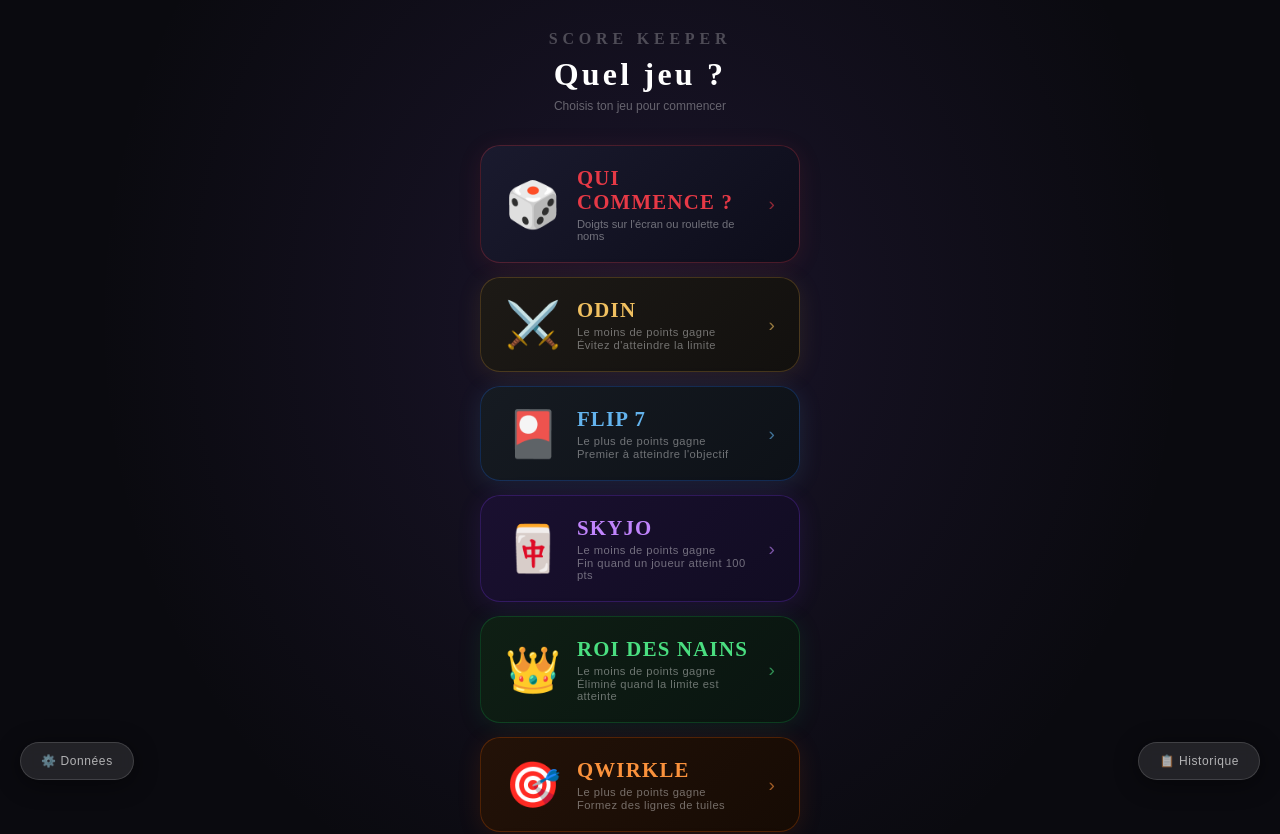
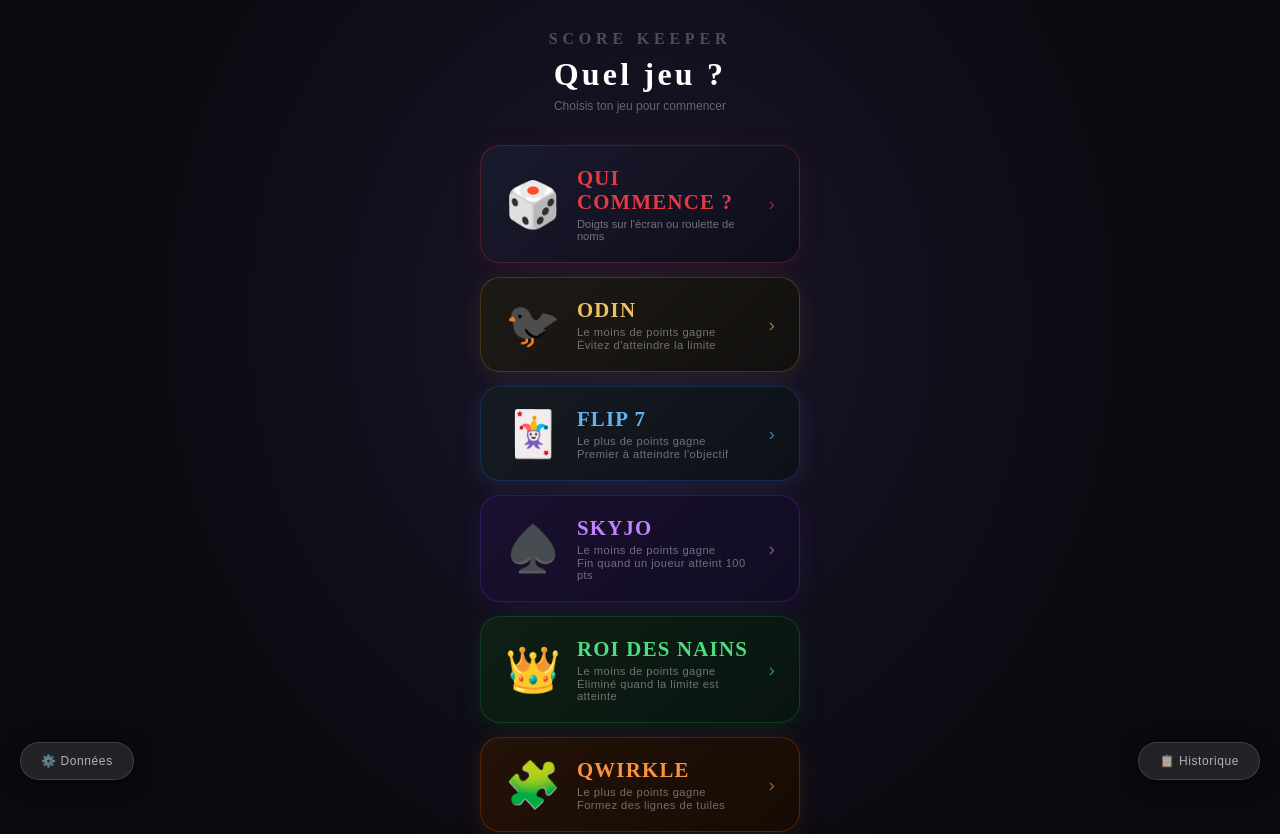
Before and after one commit to BadIndustries/Score-keeper, a React (Vite) app: page / in a window 1280 px wide. Shown: the top 834 px of the page. Built offline with nearby package versions, Linux system fonts and the light colour scheme.

Commit message:
chore: mise à jour des emojis — corbeau, blackjack, carte, tuile, Mars

```diff
--- a/src/games.config.js
+++ b/src/games.config.js
@@ -13,7 +13,7 @@
   odin: {
     key: KEY_ODIN,
     label: "Odin",
-    emoji: "\u2694\uFE0F",
+    emoji: "\u{1F426}‍⬛",
     color: "#c9933a",
     colorDim: "rgba(201,147,58,.12)",
     border: "#3a342c",
@@ -27,7 +27,7 @@
     btnColor: "#12100e",
     desc: "Le moins de points gagne\nÉvitez d'atteindre la limite",
     defaultLimit: 15,
-    limitLabel: "\u00C9limin\u00E9 \u00E0 partir de",
+    limitLabel: "Éliminé à partir de",
     limitMin: 5, limitMax: 50, limitStep: 1,
     goalKey: "limit",
     winMode: "lowest",
@@ -35,7 +35,7 @@
   flip7: {
     key: KEY_FLIP7,
     label: "Flip 7",
-    emoji: "\u{1F3B4}",
+    emoji: "\u{1F0CF}",
     color: "#1f6feb",
     colorDim: "rgba(99,179,237,.12)",
     border: "#21262d",
@@ -47,7 +47,7 @@
     accent: "#63b3ed",
     btnBg: "#1f6feb",
     btnColor: "#fff",
-    desc: "Le plus de points gagne\nPremier \u00E0 atteindre l'objectif",
+    desc: "Le plus de points gagne\nPremier à atteindre l'objectif",
     defaultLimit: 200,
     limitLabel: "Objectif de points",
     limitMin: 50, limitMax: 500, limitStep: 50,
@@ -57,7 +57,7 @@
   skyjo: {
     key: KEY_SKYJO,
     label: "Skyjo",
-    emoji: "\u{1F004}",
+    emoji: "♠️",
     color: "#7c3aed",
     colorDim: "rgba(124,58,237,.12)",
     border: "#2d1f4a",
@@ -71,7 +71,7 @@
     btnColor: "#fff",
     desc: "Le moins de points gagne\nFin quand un joueur atteint 100 pts",
     defaultLimit: 100,
-    limitLabel: "Fin de partie \u00E0",
+    limitLabel: "Fin de partie à",
     limitMin: 50, limitMax: 200, limitStep: 10,
     goalKey: "limit",
     winMode: "lowest",
@@ -92,9 +92,9 @@
     accent: "#4ade80",
     btnBg: "#16a34a",
     btnColor: "#091410",
-    desc: "Le moins de points gagne\n\u00C9limin\u00E9 quand la limite est atteinte",
+    desc: "Le moins de points gagne\nÉliminé quand la limite est atteinte",
     defaultLimit: 40,
-    limitLabel: "\u00C9limin\u00E9 \u00E0 partir de",
+    limitLabel: "Éliminé à partir de",
     limitMin: 10, limitMax: 100, limitStep: 5,
     goalKey: "limit",
     winMode: "lowest",
@@ -102,7 +102,7 @@
   qwirkle: {
     key: KEY_QWIRKLE,
     label: "Qwirkle",
-    emoji: "\u{1F3AF}",
+    emoji: "\u{1F9E9}",
     color: "#e85d04",
     colorDim: "rgba(232,93,4,.12)",
     border: "#3d1f0a",
@@ -125,7 +125,7 @@
   terraforming: {
     key: KEY_TM,
     label: "Terraforming Mars",
-    emoji: "\u{1F30D}",
+    emoji: "\u{1FA90}",
     color: "#b5451b",
     colorDim: "rgba(181,69,27,.14)",
     border: "#3d2010",
```
